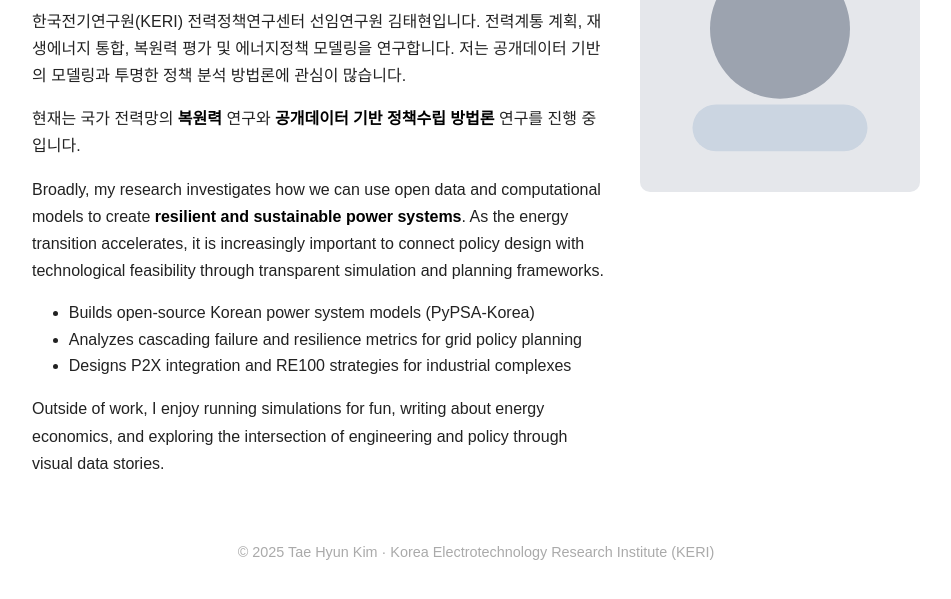
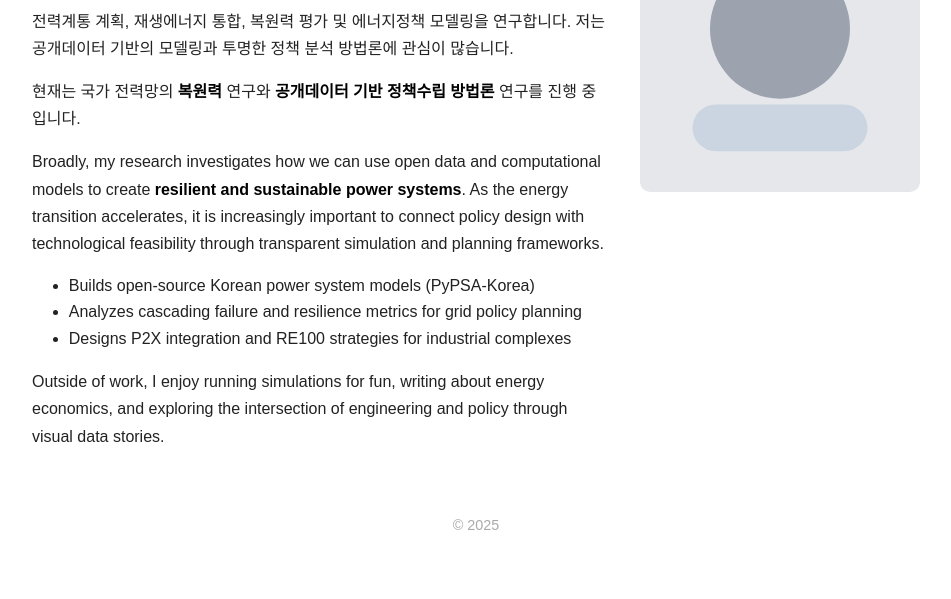
Before and after one commit to thk1519-glitch/elec, a plain HTML site: page index.html in a window 1280 px wide. Shown: the part 211-810 px from the top of the page, without its empty margins (164-1115 px from the left). Drawn offline with Linux system fonts and the light colour scheme.

Commit message:
Update index.html

```diff
--- a/index.html
+++ b/index.html
@@ -53,8 +53,7 @@
       <h1><strong>Tae Hyun</strong> Kim</h1>
       <div class="subtitle">researcher · engineer · energy policy specialist</div>
 
-      <p> 한국전기연구원(KERI) 전력정책연구센터 선임연구원 김태현입니다.
-      전력계통 계획, 재생에너지 통합, 복원력 평가 및 에너지정책 모델링을 연구합니다.
+      <p> 전력계통 계획, 재생에너지 통합, 복원력 평가 및 에너지정책 모델링을 연구합니다.
       저는 공개데이터 기반의 모델링과 투명한 정책 분석 방법론에 관심이 많습니다.</p>
 
       <p>현재는 국가 전력망의 <strong>복원력</strong> 연구와 <strong>공개데이터 기반 정책수립 방법론</strong> 연구를 진행 중입니다.</p>
@@ -79,6 +78,6 @@
     </div>
   </header>
 
-  <footer>© 2025 Tae Hyun Kim · Korea Electrotechnology Research Institute (KERI)</footer>
+  <footer>© 2025 </footer>
 </body>
 </html>
```
